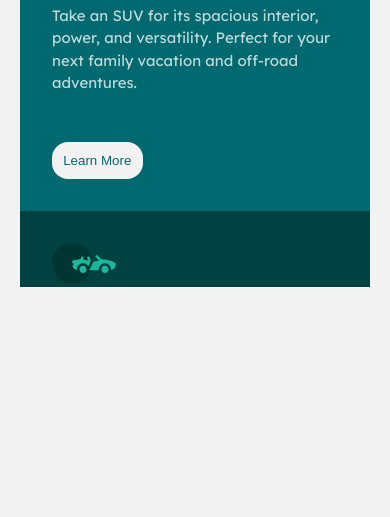
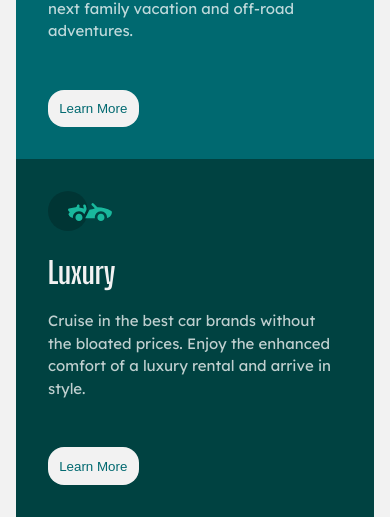
Before and after one commit to abdeldayem8/3-column-card, a plain HTML site: page index.html in a window 390 px wide. Shown: the part 572-1089 px from the top of the page. Before the commit the page ends 875 px from the top, so only its background shows below. Drawn offline with Linux system fonts and the light colour scheme.

Commit message:
Update style.css

```diff
--- a/style.css
+++ b/style.css
@@ -18,23 +18,20 @@ body{
     height: calc( 100vh - 1px);
     background-color: var(--Very-light-gray);
 }
-html,body{
-    overflow-x: hidden;
-}
 .container{
-    display: grid;
-    grid-template-columns: repeat(auto-fill,minmax(200px,1fr));
+    display: flex;
+
 }
 @media (min-width:768px){
-    .container{
-        width: 700px;
-    }
+ .container{
+    width: 700px;
+ }
 }
 @media (max-width:767px){
     .container{
-        width: 350px;
+        flex-direction: column;
         margin: 1rem auto;
-        margin-top: 25rem;
+       height: 100%;
     }
 }
 .card{
@@ -109,7 +106,6 @@ html,body{
 }
 @media (max-width:767px){
     .attribution{
-        position: relative;
-        margin-top: 20px;
+       display: none;
     }
 }
```
